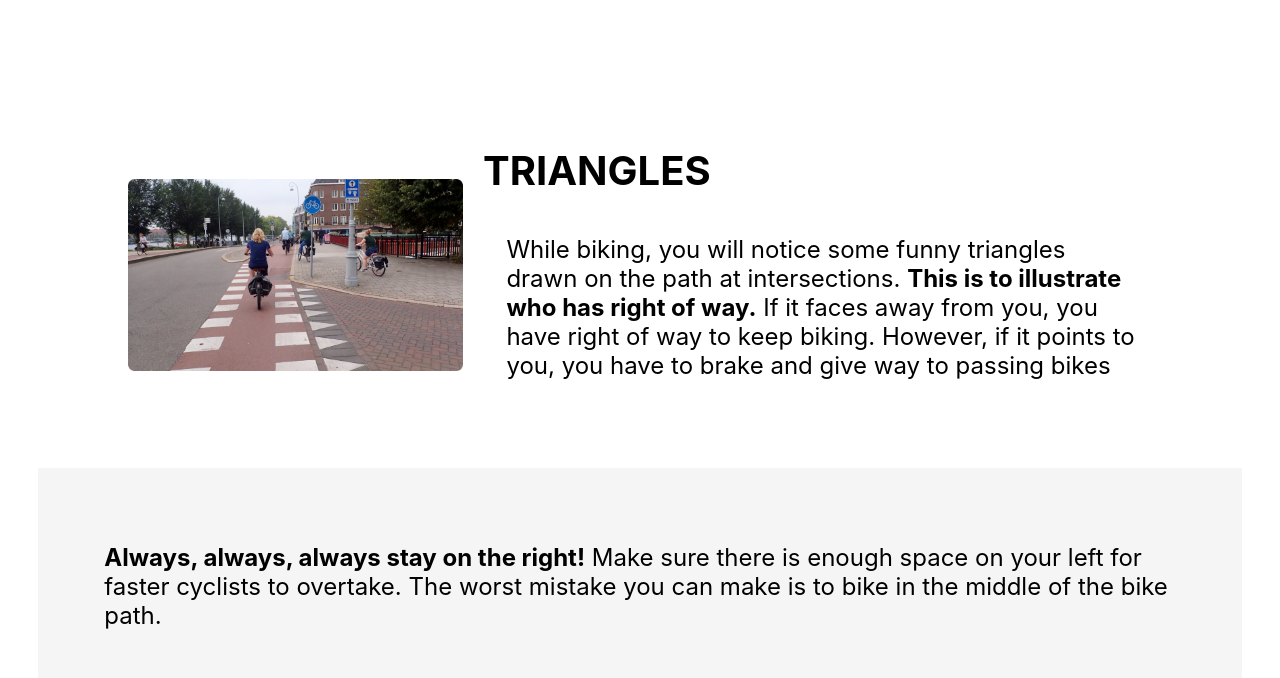
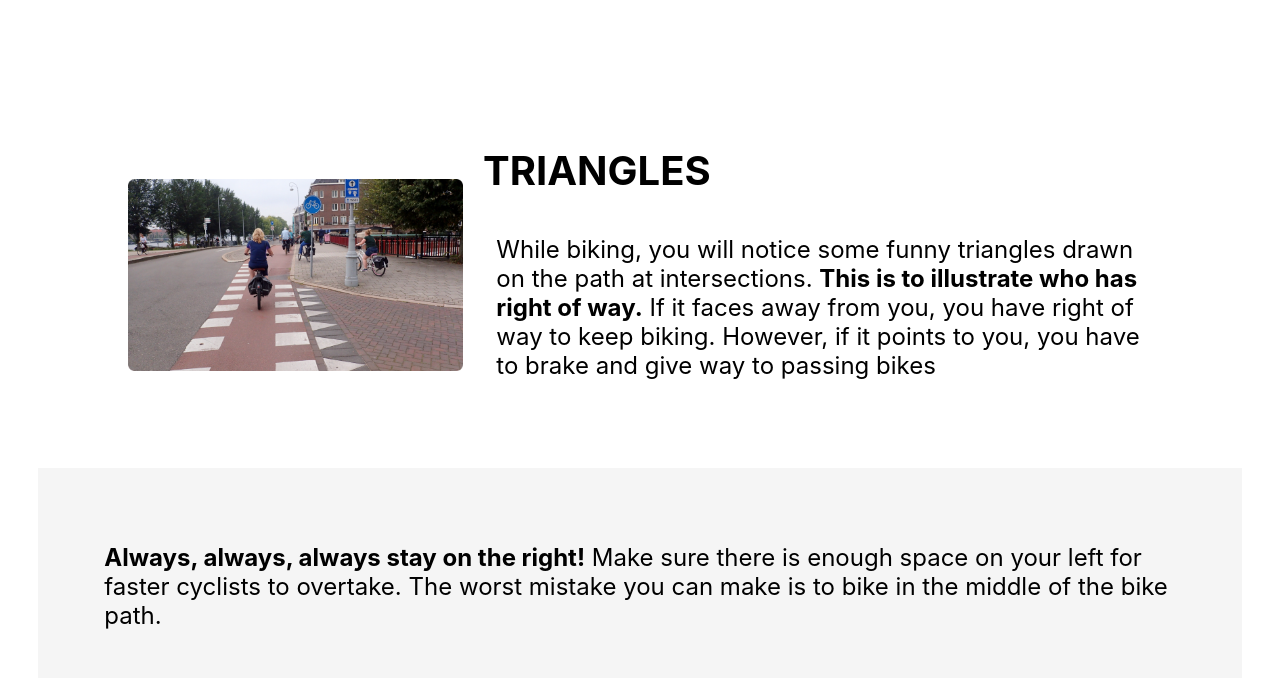
Before and after one commit to sabrina-liu/bikewithus, a Flask app: page /roadrules in a window 1280 px wide. Shown: the part 829-1507 px from the top of the page. Run offline with Flask 3, Linux system fonts and the light colour scheme.

Commit message:
tips page alignment

```diff
--- a/static/style.css
+++ b/static/style.css
@@ -515,6 +515,12 @@ a:hover {
     width: auto;
     margin-right: 2%;
 }
+#homepage-text3 {
+    display: flex;
+    float: left;
+    width: auto;
+    margin-left: 2%;
+}
 #park-image {
     width: 75%;
 }
--- a/templates/roadrules.html
+++ b/templates/roadrules.html
@@ -19,7 +19,7 @@
                         <img src="static/images/triangles.png" alt="sharkteeth-image">
                     </div>
                     <div class="sub-body-title"> TRIANGLES<br>
-                    <div class="mainsub-text1" id="homepage-text1"><p>
+                    <div class="mainsub-text1" id="homepage-text3"><p>
                         While biking, you will notice some funny triangles drawn on the path at intersections. <span style='font-weight: bold;'>This is to illustrate
                         who has right of way.</span> If it faces away from you, you have right of way to keep biking. However, if it points
                         to you, you have to brake and give way to passing bikes</p>
```
